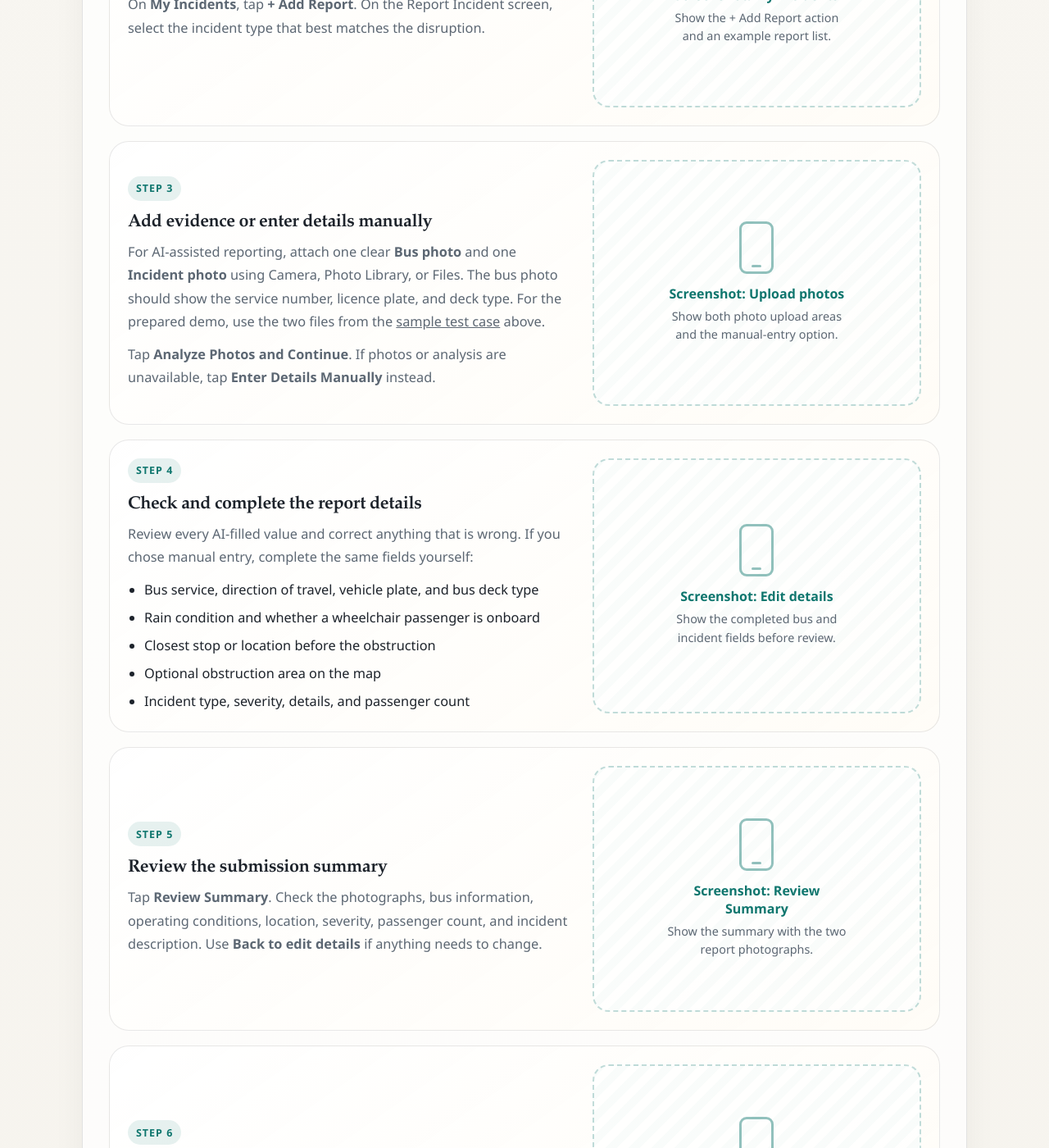
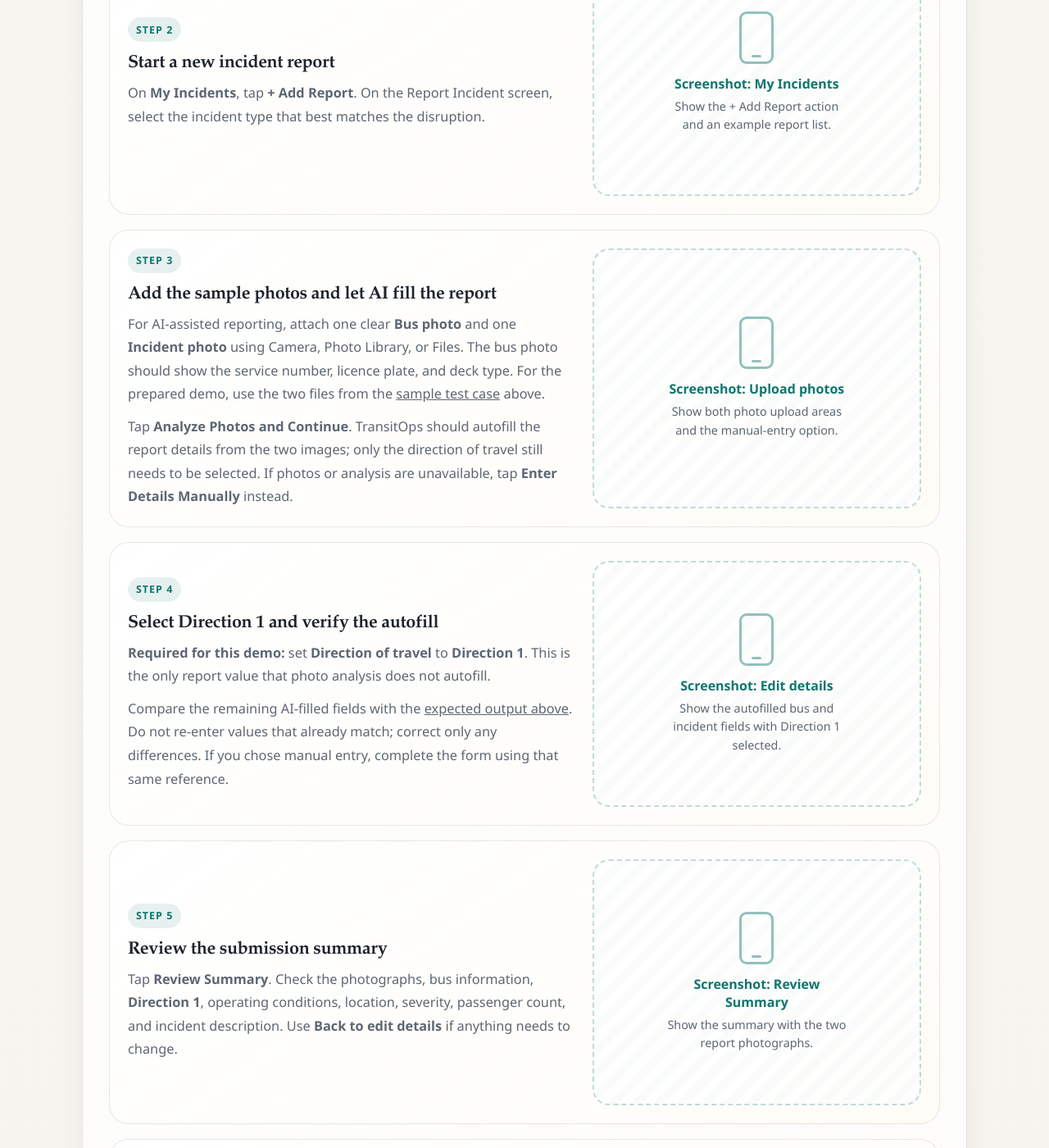
Before and after one commit to ZengZixuan05/RouteGuardians-Manual, a Jekyll site: the page built from android-app.md, in a window 1280 px wide and 1400 px high, scrolled down 4850 px. Shown: the whole window at 82% size. Built offline with Jekyll 4.4.1, drawn with Linux system fonts in a browser that asks for light colours; some of the changed text lies outside the part shown.

Commit message:
Clarify AI autofill demo instructions

```diff
--- a/android-app.md
+++ b/android-app.md
@@ -190,16 +190,18 @@ guide_label: Start here - Android app
     </article>
   </div>
 
-  <div class="callout sample-note">
-    <strong>Suggested values for the demo report</strong>
+  <div class="callout sample-note" id="sample-expected-values">
+    <strong>Expected AI output and manual-entry values</strong>
+    <p>After you tap <strong>Analyze Photos and Continue</strong>, TransitOps should autofill the report with the values below. Do not type them again when the AI output already matches.</p>
     <ul>
       <li>Bus service: <code>93</code>; vehicle plate: <code>SBS7530C</code>; bus type: <strong>Double decker</strong></li>
+      <li>Direction of travel: <strong>Direction 1</strong> — select this manually because direction is not autofilled</li>
       <li>Incident type: <strong>Traffic accident</strong>; severity: <strong>High</strong></li>
       <li>Closest location: <strong>Lor Ah Soo / Upper Paya Lebar Road</strong></li>
       <li>Passenger count: <code>41</code>; rain: <strong>Not raining</strong>; wheelchair passenger onboard: <strong>No</strong></li>
       <li>Description: <strong>Traffic accident obstructing the road near Lor Ah Soo. Diversion may be required.</strong></li>
     </ul>
-    <span class="muted">Review the AI-generated result and correct it to match these sample values before submitting. If tapping a save button opens the image instead, press and hold the image and choose <strong>Download image</strong> or <strong>Save image</strong>.</span>
+    <span class="muted">Use this list to verify the AI output, or as the complete reference if you choose <strong>Enter Details Manually</strong>. Correct only values that differ. If tapping a save button opens the image instead, press and hold the image and choose <strong>Download image</strong> or <strong>Save image</strong>.</span>
   </div>
 </section>
 
@@ -268,9 +270,9 @@ guide_label: Start here - Android app
     <article class="workflow-step">
       <div class="workflow-copy">
         <span class="step-label">Step 3</span>
-        <h3>Add evidence or enter details manually</h3>
+        <h3>Add the sample photos and let AI fill the report</h3>
         <p>For AI-assisted reporting, attach one clear <strong>Bus photo</strong> and one <strong>Incident photo</strong> using Camera, Photo Library, or Files. The bus photo should show the service number, licence plate, and deck type. For the prepared demo, use the two files from the <a href="#sample-test-case">sample test case</a> above.</p>
-        <p>Tap <strong>Analyze Photos and Continue</strong>. If photos or analysis are unavailable, tap <strong>Enter Details Manually</strong> instead.</p>
+        <p>Tap <strong>Analyze Photos and Continue</strong>. TransitOps should autofill the report details from the two images; only the direction of travel still needs to be selected. If photos or analysis are unavailable, tap <strong>Enter Details Manually</strong> instead.</p>
       </div>
       <figure class="screenshot-slot">
         <figcaption>
@@ -284,21 +286,15 @@ guide_label: Start here - Android app
     <article class="workflow-step">
       <div class="workflow-copy">
         <span class="step-label">Step 4</span>
-        <h3>Check and complete the report details</h3>
-        <p>Review every AI-filled value and correct anything that is wrong. If you chose manual entry, complete the same fields yourself:</p>
-        <ul>
-          <li>Bus service, direction of travel, vehicle plate, and bus deck type</li>
-          <li>Rain condition and whether a wheelchair passenger is onboard</li>
-          <li>Closest stop or location before the obstruction</li>
-          <li>Optional obstruction area on the map</li>
-          <li>Incident type, severity, details, and passenger count</li>
-        </ul>
+        <h3>Select Direction 1 and verify the autofill</h3>
+        <p><strong>Required for this demo:</strong> set <strong>Direction of travel</strong> to <strong>Direction 1</strong>. This is the only report value that photo analysis does not autofill.</p>
+        <p>Compare the remaining AI-filled fields with the <a href="#sample-expected-values">expected output above</a>. Do not re-enter values that already match; correct only any differences. If you chose manual entry, complete the form using that same reference.</p>
       </div>
       <figure class="screenshot-slot">
         <figcaption>
           <span class="phone-mark" aria-hidden="true"></span>
           <strong>Screenshot: Edit details</strong>
-          <span>Show the completed bus and incident fields before review.</span>
+          <span>Show the autofilled bus and incident fields with Direction 1 selected.</span>
         </figcaption>
       </figure>
     </article>
@@ -307,7 +303,7 @@ guide_label: Start here - Android app
       <div class="workflow-copy">
         <span class="step-label">Step 5</span>
         <h3>Review the submission summary</h3>
-        <p>Tap <strong>Review Summary</strong>. Check the photographs, bus information, operating conditions, location, severity, passenger count, and incident description. Use <strong>Back to edit details</strong> if anything needs to change.</p>
+        <p>Tap <strong>Review Summary</strong>. Check the photographs, bus information, <strong>Direction 1</strong>, operating conditions, location, severity, passenger count, and incident description. Use <strong>Back to edit details</strong> if anything needs to change.</p>
       </div>
       <figure class="screenshot-slot">
         <figcaption>
```
